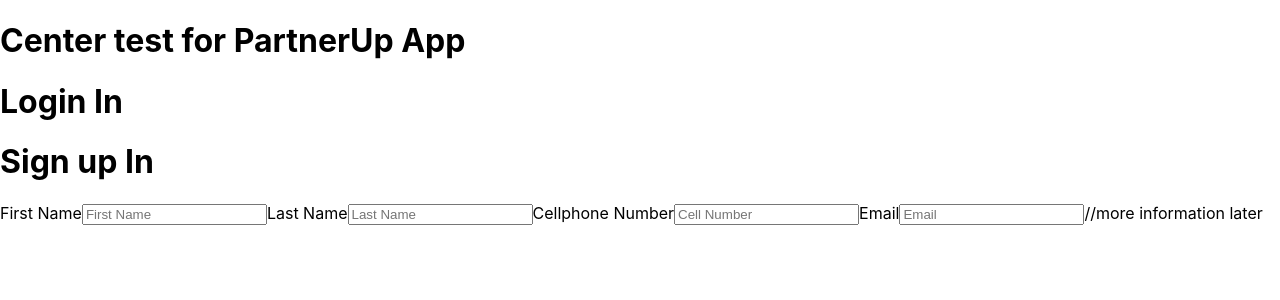
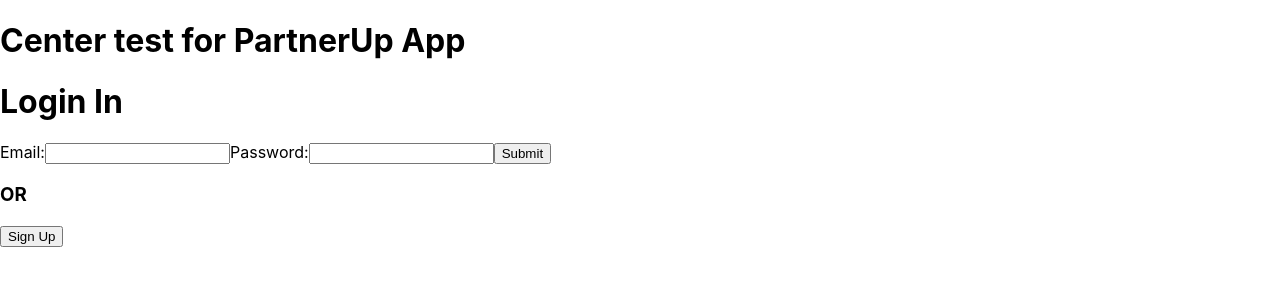
Before and after one commit to SCallahan101/PartnerUpApp, a React (Create React App) app: page / in a window 1280 px wide. Shown: the top 300 px of the page. Built offline with nearby package versions, Linux system fonts and the light colour scheme.

Commit message:
Establish basic Route
Established the connection between App and Login via Routes/Route. Added Router-Dom too.

```diff
--- a/package.json
+++ b/package.json
@@ -8,7 +8,8 @@
     "@testing-library/user-event": "^13.5.0",
     "react": "^18.2.0",
     "react-dom": "^18.2.0",
-    "react-scripts": "5.0.1",
+    "react-router-dom": "^6.3.0",
+    "react-scripts": "^2.1.3",
     "web-vitals": "^2.1.4"
   },
   "scripts": {
--- a/src/App.js
+++ b/src/App.js
@@ -1,5 +1,6 @@
 // import logo from './logo.svg';
 // import './App.css';
+import { Routes, Route } from "react-router-dom";
 import Login from './Components/Login/login.js';
 
 import React from 'react';
@@ -8,7 +9,11 @@ function App() {
   return (
     <main className='App'>
       <h1>Center test for PartnerUp App</h1>
-      <Login />
+      {/* <Login /> */}
+      <Routes>
+        <Route exact path='/' element={<Login />} />
+
+      </Routes>
     </main>
   );
 }
--- a/src/Components/Login/SignUpForm/sign-up-form.js
+++ b/src/Components/Login/SignUpForm/sign-up-form.js
@@ -7,13 +7,13 @@ class SignUpForm extends Component {
           <form>
             <h1>Sign up In</h1>
              <label for="firstName">First Name</label>
-             <input type="text" placeholder="First Name" class="signUpText" id="firstName" />
+             <input type="text" placeholder="First Name" className="signUpText" id="firstName" />
              <label for="lastName">Last Name</label>
-             <input type="text" placeholder="Last Name" class="signUpText" id="lastName" />
+             <input type="text" placeholder="Last Name" className="signUpText" id="lastName" />
              <label for="telephone">Cellphone Number</label>
-             <input type="tel" placeholder="Cell Number" class="signUpText" id="telephone" />
+             <input type="tel" placeholder="Cell Number" className="signUpText" id="telephone" />
              <label for="email">Email</label>
-             <input type="email" placeholder="Email" class="signUpText" id="email" />
+             <input type="email" placeholder="Email" className="signUpText" id="email" />
                //more information later
           </form>
         </div>
--- a/src/Components/Login/login.js
+++ b/src/Components/Login/login.js
@@ -1,15 +1,24 @@
 import React, { Component } from 'react';
-import SignUpForm from './SignUpForm/sign-up-form.js';
+// import SignUpForm from './SignUpForm/sign-up-form.js';
+import {Link, Route } from "react-router-dom";
 
 class Login extends Component {
     render(){
        return(
-        <div>
-          <form>
+        <div id="firstProcess">
+          <form id="loginContainer">
             <h1>Login In</h1>
-
+            <label for="email">Email:</label>
+            <input type="email" className="loginBox" id="email"/>
+            <label for="password">Password:</label>
+            <input type="text" className="loginBox" id="password"/>
+            <input type="submit" className="loginBox loginSubmit"/>
           </form>
-          <SignUpForm />
+          {/* <SignUpForm /> */}
+          <h3>OR</h3>
+          <Link to="./SignUpForm/sign-up-form.js">
+              <button>Sign Up</button>
+          </Link>
         </div>
        )
     }
```
Also changed, not shown: src/index.js (+6 -1 lines), 1 other file (tests, documents, lock files or other folders).
